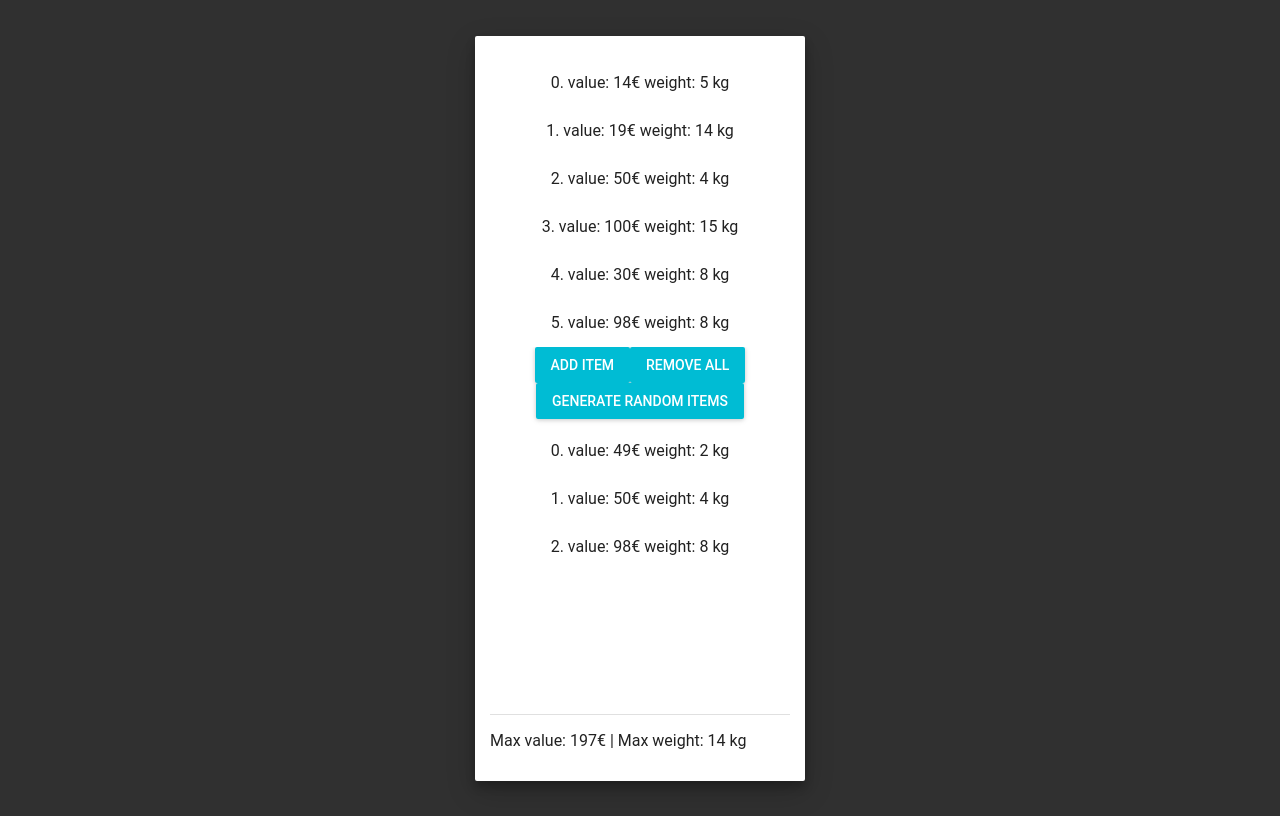
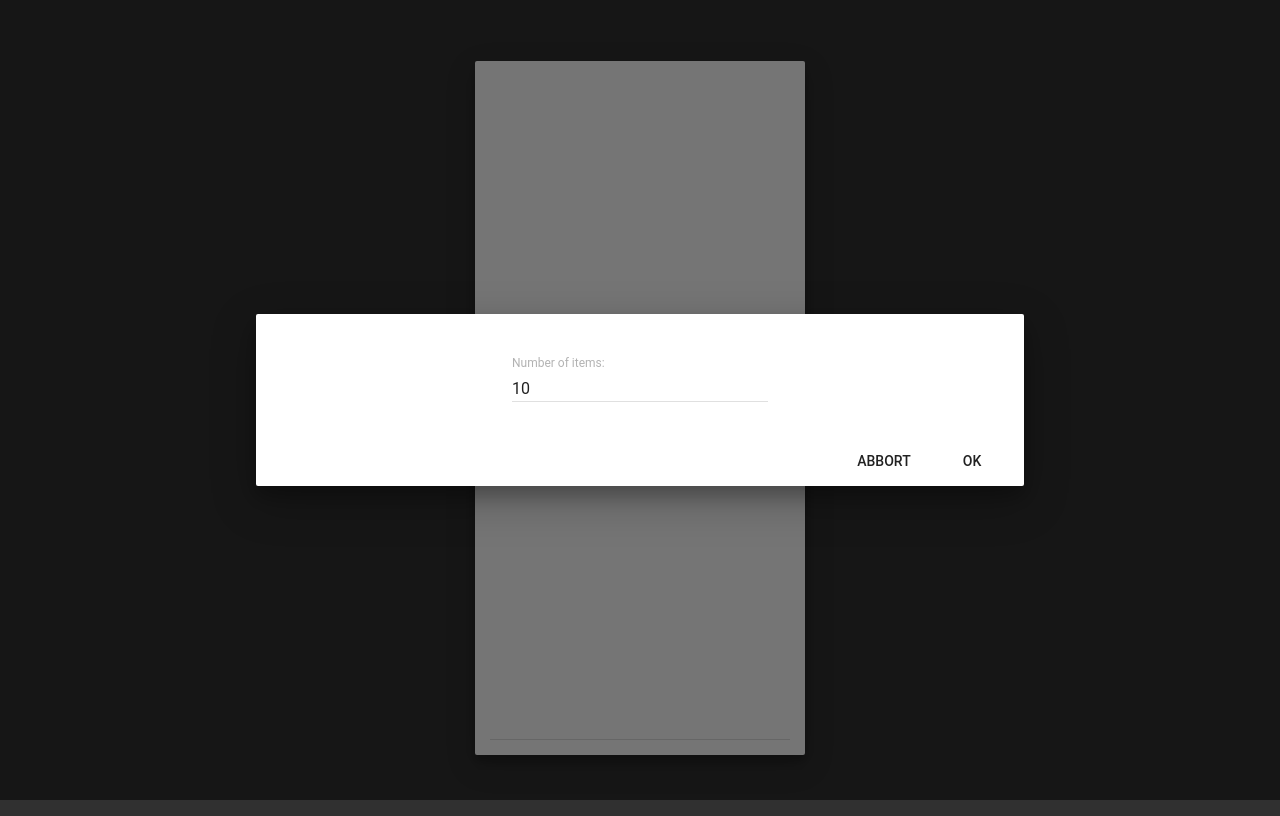
Before and after one commit to andresattler/rucksackproblem, a React app: page / in a window 1280 px wide. Both pictures are taken after a click on the button "GENERATE RANDOM ITEMS". Built offline with nearby package versions, Linux system fonts and the light colour scheme; what react-tap-event-plugin would draw is missing.

Commit message:
added generate items dialog

```diff
--- a/src/action/index.js
+++ b/src/action/index.js
@@ -1,27 +1,37 @@
 import { createAction } from 'redux-actions'
-
+// general
 export const GENERATE_RANDOM_ITEMS = 'GENERATE_RANDOM_ITEMS'
 export const REMOVE_ALL = 'REMOVE_ALL'
 export const EDIT_ITEM = 'EDIT_ITEM'
 export const ADD_ITEM = 'ADD_ITEM'
 export const PACK_BACKPACK = 'PACK_BACKPACK'
 
-// Dialog related
+// Edit dialog related
 export const SELECT_ITEM = 'SELECT_ITEM'
 export const TOGGLE_EDIT_DIALOG = 'TOGGLE_EDIT_DIALOG'
 export const CHANGE_WEIGHT = 'CHANGE_WEIGHT'
 export const CHANGE_VALUE = 'CHANGE_VALUE'
 export const TYPE_ERROR = 'TYPE_ERROR'
 
+// Generate dialog related
+export const TOGGLE_GENERATE_DIALOG = 'TOGGLE_GENERATE_DIALOG'
+export const CHANGE_NUMBER_OF_ITEMS = 'CHANGE_NUMBER_OF_ITEMS'
+export const NUMBER_ERROR = 'NUMBER_ERROR'
+// general
 export const generateRandomItems = createAction(GENERATE_RANDOM_ITEMS)
 export const removeAll = createAction(REMOVE_ALL)
 export const editItem = createAction(EDIT_ITEM)
 export const addItem = createAction(ADD_ITEM)
 export const packBackpack = createAction(PACK_BACKPACK)
 
-// Dialog related
+// Edit dialog related
 export const selectItem = createAction(SELECT_ITEM)
 export const toggleEditDialog = createAction(TOGGLE_EDIT_DIALOG)
 export const changeWeight = createAction(CHANGE_WEIGHT)
 export const changeValue = createAction(CHANGE_VALUE)
 export const typeError = createAction(TYPE_ERROR)
+
+// Generate dialoog related
+export const toggleGenerateDialog = createAction(TOGGLE_GENERATE_DIALOG)
+export const changeNumberOfItems = createAction(CHANGE_NUMBER_OF_ITEMS)
+export const numberError = createAction(NUMBER_ERROR)
--- a/src/app.jsx
+++ b/src/app.jsx
@@ -10,6 +10,7 @@ import ItemList from './container/item-list'
 import AddItemButton from './container/add-item-button'
 import RemoveAllButton from './container/remove-all-button'
 import EditDialog from './container/edit-dialog'
+import GenerateDialog from './container/generate-dialog'
 import BackpackList from './container/backpack-list'
 import Summery from './container/summery'
 
@@ -28,6 +29,7 @@ const App = () =>
         <GenerateRandomItemesButton />
       </div>
       <EditDialog />
+      <GenerateDialog />
       <BackpackList />
       <Divider />
       <Summery />
--- /dev/null
+++ b/src/component/generate-dialog.jsx
@@ -0,0 +1,53 @@
+// @flow
+import React from 'react'
+import Dialog from 'material-ui/Dialog'
+import FlatButton from 'material-ui/FlatButton'
+import TextField from 'material-ui/TextField'
+
+type Props = {
+  open: boolean,
+  numberOfItems: number,
+  error: string,
+  handleToggle: Function,
+  handleSubmit: Function,
+  handleChange: Function,
+  numberError: Function,
+}
+
+const GenerateDialog =
+({ open, numberOfItems,
+   error, handleToggle,
+   handleSubmit, handleChange,
+   numberError }: Props) => {
+  const actions = [
+    <FlatButton
+      label="Abbort"
+      onTouchTap={handleToggle}
+    />,
+    <FlatButton
+      label="OK"
+      onTouchTap={() => !error && handleSubmit(numberOfItems)}
+    />,
+  ]
+  return (
+    <Dialog
+      style={{ textAlign: 'center' }}
+      actions={actions}
+      open={open}
+      onRequestClose={handleToggle}
+    >
+      <TextField
+        floatingLabelText="Number of items:"
+        defaultValue={numberOfItems}
+        errorText={error}
+        onChange={(e) => {
+          if (!isNaN(e.target.value) && Number.isInteger(parseFloat(e.target.value))) {
+            return handleChange(parseInt(e.target.value, 10))
+          }
+          return numberError()
+        }}
+      />
+    </Dialog>
+  )
+}
+export default GenerateDialog
--- a/src/container/edit-dialog.js
+++ b/src/container/edit-dialog.js
@@ -6,16 +6,16 @@ import EditDialog from '../component/edit-dialog'
 
 const mapStateToProps = (state) => {
   const items = state.reducer.get('items')
-  const index = state.dialogReducer.get('selectedItemIndex')
+  const index = state.editDialogReducer.get('selectedItemIndex')
   return {
-    open: state.dialogReducer.get('showEditDialog'),
+    open: state.editDialogReducer.get('showEditDialog'),
     initialValue: index > -1 ? items[index].value : undefined,
     initialWeight: index > -1 ? items[index].weight : undefined,
     index,
-    weight: state.dialogReducer.get('weight'),
-    value: state.dialogReducer.get('value'),
-    weightError: state.dialogReducer.get('weightError'),
-    valueError: state.dialogReducer.get('valueError'),
+    weight: state.editDialogReducer.get('weight'),
+    value: state.editDialogReducer.get('value'),
+    weightError: state.editDialogReducer.get('weightError'),
+    valueError: state.editDialogReducer.get('valueError'),
   }
 }
 
--- /dev/null
+++ b/src/container/generate-dialog.js
@@ -0,0 +1,25 @@
+import { connect } from 'react-redux'
+
+import { generateRandomItems, packBackpack, toggleGenerateDialog, changeNumberOfItems, numberError } from '../action'
+
+import GenerateDialog from '../component/generate-dialog'
+
+const mapStateToProps = state => ({
+  open: state.generateDialogReducer.get('showGenerateDialog'),
+  numberOfItems: state.generateDialogReducer.get('numberOfItems'),
+  error: state.generateDialogReducer.get('error'),
+})
+
+
+const mapDispatchToProps = dispatch => ({
+  handleToggle: () => dispatch(toggleGenerateDialog()),
+  handleSubmit: (val) => {
+    dispatch(generateRandomItems(val))
+    dispatch(packBackpack())
+    dispatch(toggleGenerateDialog())
+  },
+  handleChange: val => dispatch(changeNumberOfItems(val)),
+  numberError: () => dispatch(numberError()),
+})
+
+export default connect(mapStateToProps, mapDispatchToProps)(GenerateDialog)
--- a/src/container/generate-random-items-button.js
+++ b/src/container/generate-random-items-button.js
@@ -1,6 +1,6 @@
 import { connect } from 'react-redux'
 
-import { generateRandomItems, packBackpack } from '../action'
+import { toggleGenerateDialog } from '../action'
 
 import Button from '../component/button'
 
@@ -10,8 +10,7 @@ const mapStateToProps = () => ({
 
 const mapDispatchToProps = dispatch => ({
   handleClick: () => {
-    dispatch(generateRandomItems())
-    dispatch(packBackpack())
+    dispatch(toggleGenerateDialog())
   },
 })
 
--- a/src/helper/pack-items.js
+++ b/src/helper/pack-items.js
@@ -2,7 +2,6 @@
 
 export default (items, maxWeight) => {
   const sortedItems = [...Object.values(items)].sort((a, b) => b.valuePerWeight - a.valuePerWeight)
-
   function fillBackpack(backpack = [], currentWeight = 0, i = -1) {
     if (currentWeight + sortedItems[i + 1].weight < maxWeight && i + 2 < sortedItems.length) {
       return fillBackpack(
--- a/src/helper/random-items.js
+++ b/src/helper/random-items.js
@@ -3,7 +3,7 @@ function randomInt(max) {
   return Math.floor((Math.random() * max) + 1)
 }
 
-function generateItems(numberOfItems) {
+function generateItems(numberOfItems: number) {
   return [...Array(numberOfItems).keys()].reduce((obj, i) => {
     const weight = randomInt(15)
     const value = randomInt(100)
--- a/src/index.jsx
+++ b/src/index.jsx
@@ -7,9 +7,10 @@ import { createStore, combineReducers } from 'redux'
 
 import App from './app'
 import reducer from './reducer'
-import dialogReducer from './reducer/dialog-reducer'
+import editDialogReducer from './reducer/edit-dialog-reducer'
+import generateDialogReducer from './reducer/generate-dialog-reducer'
 
-const store = createStore(combineReducers({ reducer, dialogReducer }),
+const store = createStore(combineReducers({ reducer, editDialogReducer, generateDialogReducer }),
 // eslint-disable-next-line no-underscore-dangle
   window.__REDUX_DEVTOOLS_EXTENSION__ && window.__REDUX_DEVTOOLS_EXTENSION__())
 
--- a/src/reducer/dialog-reducer.js
+++ b/src/reducer/edit-dialog-reducer.js
@@ -14,7 +14,7 @@ const InitialState = Immutable.fromJS({
   valueError: '',
 })
 
-const dialogReducer = (state: Immut = InitialState, action: {type: string, payload: any}) => {
+const editDialogReducer = (state: Immut = InitialState, action: {type: string, payload: any}) => {
   switch (action.type) {
     case SELECT_ITEM:
       return state.set('selectedItemIndex', action.payload)
@@ -31,4 +31,4 @@ const dialogReducer = (state: Immut = InitialState, action: {type: string, paylo
   }
 }
 
-export default dialogReducer
+export default editDialogReducer
--- /dev/null
+++ b/src/reducer/generate-dialog-reducer.js
@@ -0,0 +1,28 @@
+// @flow
+
+import Immutable from 'immutable'
+import type { fromJS as Immut } from 'immutable'
+
+import { TOGGLE_GENERATE_DIALOG, CHANGE_NUMBER_OF_ITEMS, NUMBER_ERROR } from '../action'
+
+const InitialState = Immutable.fromJS({
+  showGenerateDialog: false,
+  numberOfItems: 10,
+  error: '',
+})
+
+const generateDialogReducer =
+(state: Immut = InitialState, action: {type: string, payload: any}) => {
+  switch (action.type) {
+    case TOGGLE_GENERATE_DIALOG:
+      return state.set('showGenerateDialog', !state.get('showGenerateDialog'))
+    case CHANGE_NUMBER_OF_ITEMS:
+      return state.merge({ numberOfItems: action.payload, error: '' })
+    case NUMBER_ERROR:
+      return state.set('error', 'not an integer')
+    default:
+      return state
+  }
+}
+
+export default generateDialogReducer
--- a/src/reducer/index.js
+++ b/src/reducer/index.js
@@ -15,7 +15,7 @@ const initialState = Immutable.fromJS({
 const reducer = (state: Immut = initialState, action: {type: string, payload: any }) => {
   switch (action.type) {
     case GENERATE_RANDOM_ITEMS:
-      return state.set('items', randomItems(10))
+      return state.set('items', randomItems(action.payload))
     case REMOVE_ALL:
       return state.merge({ items: {}, backpack: [] })
     case EDIT_ITEM: {
```
